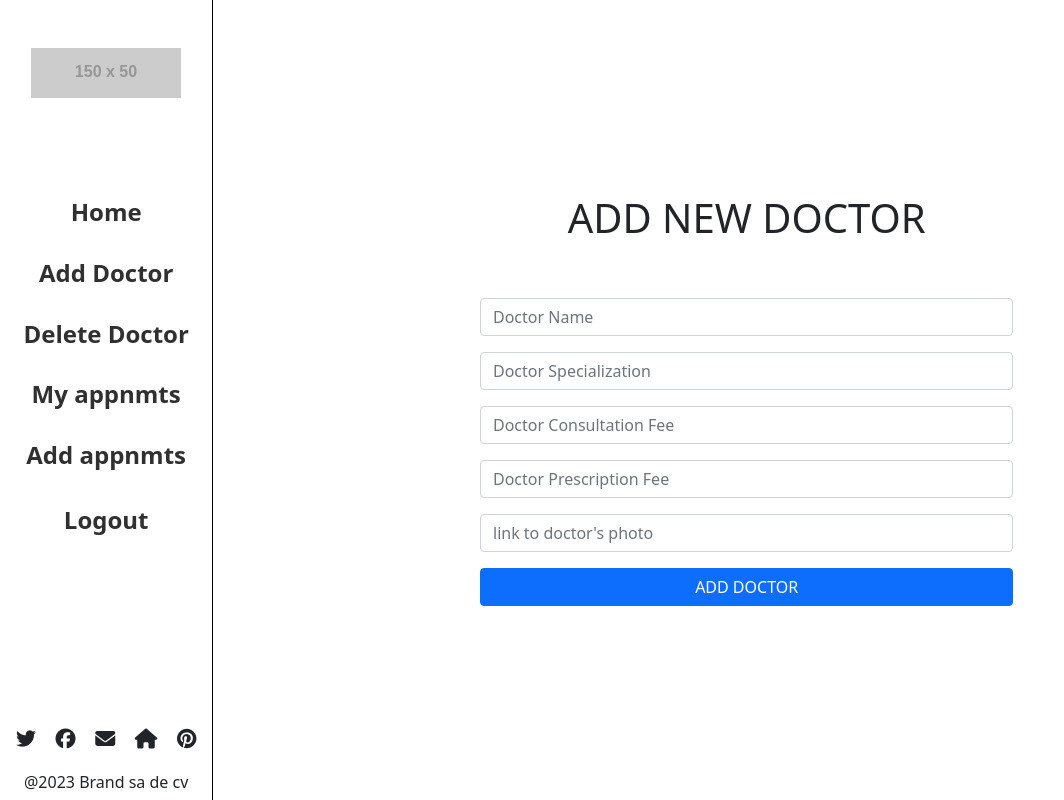
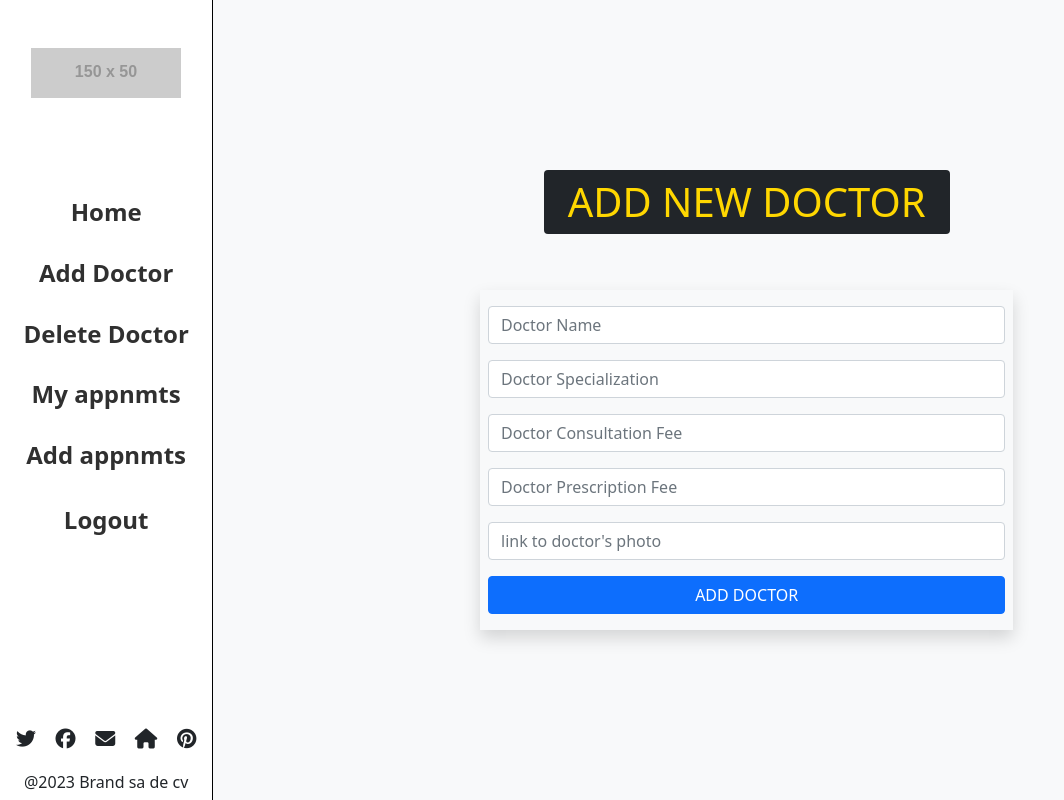
Before and after one commit to benja27/Doctor-Appoinments---Front-End, a React (Vite) app: page /add-doctor in a window 1280 px wide. Shown: the whole page, without its empty margins (0-1064 px from the left). Built offline with nearby package versions, Linux system fonts and the light colour scheme.

Commit message:
Style add doctor page

```diff
--- a/src/components/appointments/AppointmentsContainer.jsx
+++ b/src/components/appointments/AppointmentsContainer.jsx
@@ -30,9 +30,9 @@ export default function DoctorsContainer() {
       <Side_menu />
       <div className='d-flex flex-column align-items-center justify-content-center w-100' >
 
-        <ul className="doctors-container text-center">
-          <h2 className="doctor h1">Doctor</h2>
-        </ul>
+        <div className="doctors-container bg-dark px-3 py-2 round d-flex mb-4 justify-content-center text-center" style={{color:"gold"}} >
+          <h2 className="doctor h1 text-center">Appointments</h2>
+        </div>
 
         <div className='col-10 col-md-8 col-lg-6 col-xl-4 ' >
           {appointments.map((appointment) => (
--- a/src/components/doctors/DeleteDoctorContainer.jsx
+++ b/src/components/doctors/DeleteDoctorContainer.jsx
@@ -51,18 +51,18 @@ export default function DeleteDoctorsContainer() {
   return (
     <div className='d-flex' >
       <Side_menu />
-      <div className='d-flex vh-100 align-items-center justify-content-center flex-column  w-100' >
+      <div className='d-flex vh-100 align-items-center bg-light justify-content-center flex-column  w-100' >
 
       <div className="doctors-container mb-3">
-        <span className="doctor h2">Choosse a Doctor to delete:</span>
+        <span className="doctor h2 bg-dark round p-2 mb-3" style={{color:"gold"}} >Choosse a Doctor to delete:</span>
       </div>
 
       <div className='d-flex flex-column gap-4 p-3 ' >
         {doctors.map((doctor) => (
-          <div key={doctor.id} className='d-flex flex-column gap-3 align-items-center justify-content-center px-3 py-4 shadow' >
-            <div className='d-flex gap-3' >
+          <div key={doctor.id} className='d-flex  gap-5 align-items-center justify-content-between px-3 py-4 shadow' >
+            <div className='d-flex gap-3 align-items-center' >
               <h6>Name:</h6>
-              {doctor.name}
+              <h6>{doctor.name}</h6>
             </div>
             <div className='text-center' >
               <button
--- a/src/components/doctors/DoctorForm.jsx
+++ b/src/components/doctors/DoctorForm.jsx
@@ -35,13 +35,14 @@ export default function BookForm() {
 
   return (
     <div className='d-flex vh-100 p-0 m-0 '  >
+
       <Side_menu />
 
-      <div className='d-flex flex-column align-items-center justify-content-center gap-5  w-100' >
+      <div className='d-flex flex-column align-items-center justify-content-center gap-5  w-100 bg-light' >
 
-        <h1 className="add-new-book">ADD NEW DOCTOR</h1>
+        <h1 className="add-new-book bg-dark px-4 py-2 round rounded" style={{color:"gold"}} >ADD NEW DOCTOR</h1>
 
-        <div className='d-flex flex-column col-10 col-lg-6 gap-3' >
+        <div className='d-flex flex-column col-10 col-lg-6 gap-3 shadow px-2 py-3' >
           <input
             type="text"
             className='form-control'
```
Also changed, not shown: src/App.css (+0 -8 lines), src/App.jsx (+3 -13 lines).
